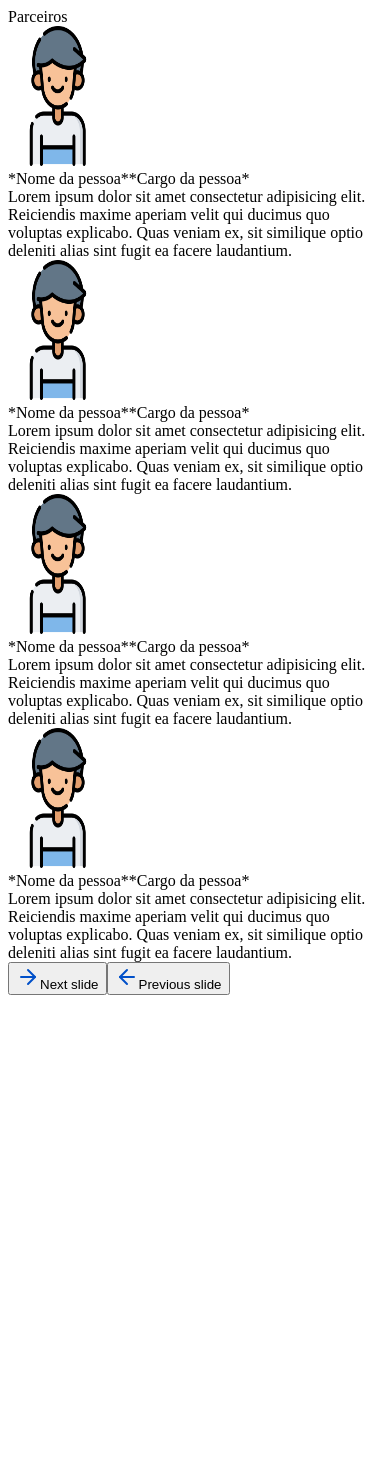
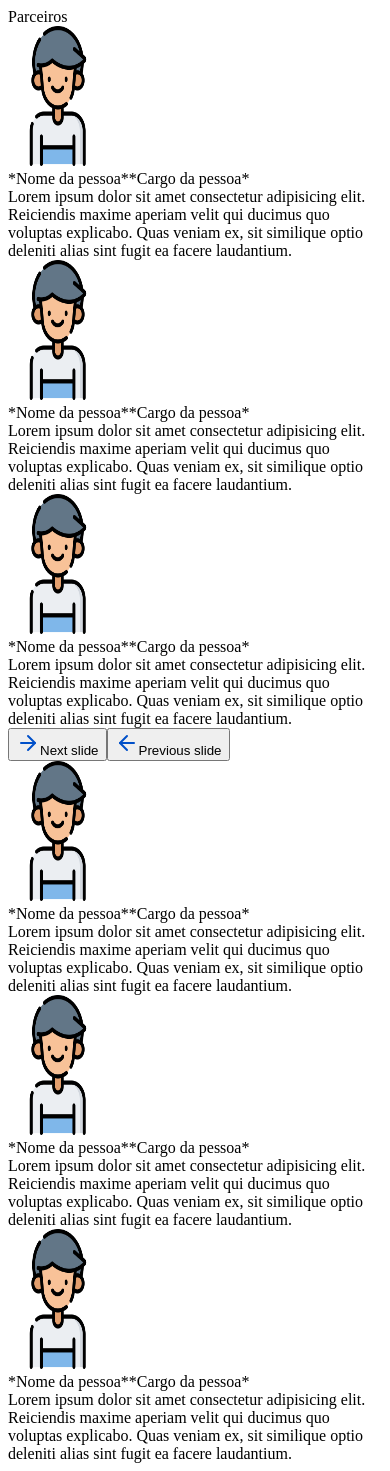
Before and after one commit to Amiko-Solucoes/amiko-landing-page, a Next.js app: page /feedbacks in a window 390 px wide. Before the commit the page ends 1003 px from the top, so only its background shows below. Built offline with nearby package versions, Linux system fonts and the light colour scheme.

Commit message:
feat: fix responsive on feedback and remove contact form visualization

```diff
--- a/src/app/page.tsx
+++ b/src/app/page.tsx
@@ -21,7 +21,7 @@ export default function Home() {
           <Services />
           <Partners />
           <Feedbacks />
-          <Contact />
+          {/* <Contact /> */}
           <Footer />
         </div>
         <WhatsAppButton />
--- a/src/components/ui/carousel.tsx
+++ b/src/components/ui/carousel.tsx
@@ -184,7 +184,7 @@ const CarouselItem = React.forwardRef<
       role="group"
       aria-roledescription="slide"
       className={cn(
-        "min-w-0 shrink-0 grow-0 basis-full",
+        "min-w-0 shrink-0 grow-0 basis-full flex justify-center items-center",
         orientation === "horizontal" ? "pl-4" : "pt-4",
         className
       )}
--- a/src/pages/feedbacks.tsx
+++ b/src/pages/feedbacks.tsx
@@ -7,7 +7,6 @@ import {
   CarouselNext,
   CarouselPrevious
 } from "@/components/ui/carousel"
-import Image from "next/image"
 import Autoplay from 'embla-carousel-autoplay'
 import { FeedbackCard } from "@/components/feedbackCard"
 
@@ -17,44 +16,38 @@ export default function Feedbacks(){
       <div className="bg-sky-900 flex items-center justify-center h-32 w-full">
         <span className="text-3xl text-white">Parceiros</span>
       </div>
-      <div className="flex py-8 px-8 gap-16  md:max-w-[95%]">
+      <div className=" flex py-8 px-8 gap-16 md:max-w-[95%]">
         <Carousel
           opts={{
-            align: "center",
+            align: "start",
             loop: true,
           }}
           plugins={[
             Autoplay({delay: 2000}),
           ]}
+          className="w-full hidden md:flex"
         >
           <CarouselContent>
-            <CarouselItem
-              className="items-center justify-center lg:basis-1/3"
-            >
+            <CarouselItem className="md:basis-1/2 lg:basis-1/3">
               <FeedbackCard />
             </CarouselItem>
 
-            <CarouselItem
-              className="items-center justify-center lg:basis-1/3"
-            >
+            <CarouselItem className="md:basis-1/2 lg:basis-1/3">
               <FeedbackCard />
             </CarouselItem>
 
-            <CarouselItem
-              className="items-center justify-center lg:basis-1/3"
-            >
-              <FeedbackCard />
-            </CarouselItem>
-
-            <CarouselItem
-              className="items-center justify-center lg:basis-1/3"
-            >
+            <CarouselItem className="md:basis-1/2 lg:basis-1/3">
               <FeedbackCard />
             </CarouselItem>
           </CarouselContent>
           <CarouselNext className="hidden md:flex"/>
           <CarouselPrevious className="hidden md:flex"/>
         </Carousel>
+        <div className="w-full md:hidden flex flex-col gap-4">
+          <FeedbackCard />
+          <FeedbackCard />
+          <FeedbackCard />
+        </div>
       </div>
     </div>
   )
```
